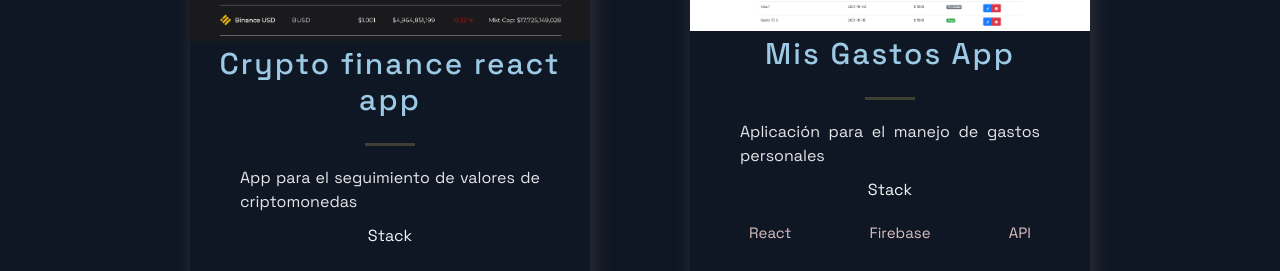
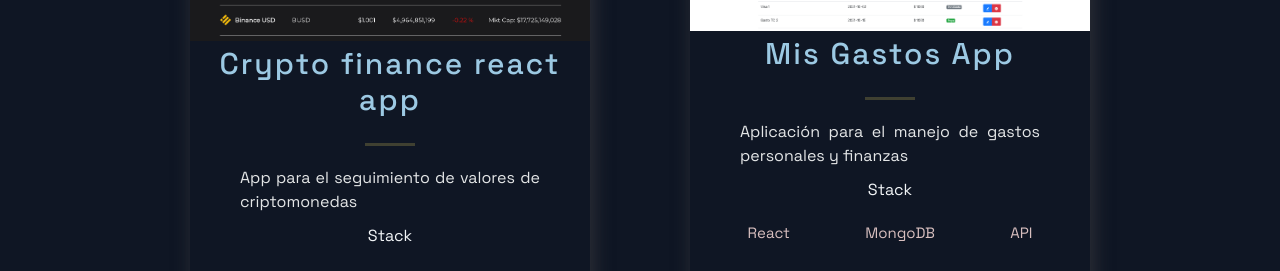
Before and after one commit to jmibarra/portfolio-jmi, a Next.js app: page / in a window 1280 px wide. Shown: the part 3485-3756 px from the top of the page. Built offline with nearby package versions, Linux system fonts and the light colour scheme; no server answers.

Commit message:
Cambio el proyecto de gastos del listado

```diff
--- a/src/constants/constants.js
+++ b/src/constants/constants.js
@@ -73,11 +73,11 @@ export const projects = [
     },
     {
         title: 'Mis Gastos App',
-        description: "Aplicación para el manejo de gastos personales",
+        description: "Aplicación para el manejo de gastos personales y finanzas",
         image: 'images/gastos-app.png',
-        tags: ['React', 'Firebase', 'API'],
-        source: 'https://github.com/jmibarra/gastos-app',
-        visit: 'https://github.com/jmibarra/gastos-app',
+        tags: ['React', 'MongoDB', 'API', 'Ant Design'],
+        source: 'https://github.com/jmibarra/gastos-app-next-antd',
+        visit: 'https://github.com/jmibarra/gastos-app-next-antd',
         id: 8,
     }
 ];
```
